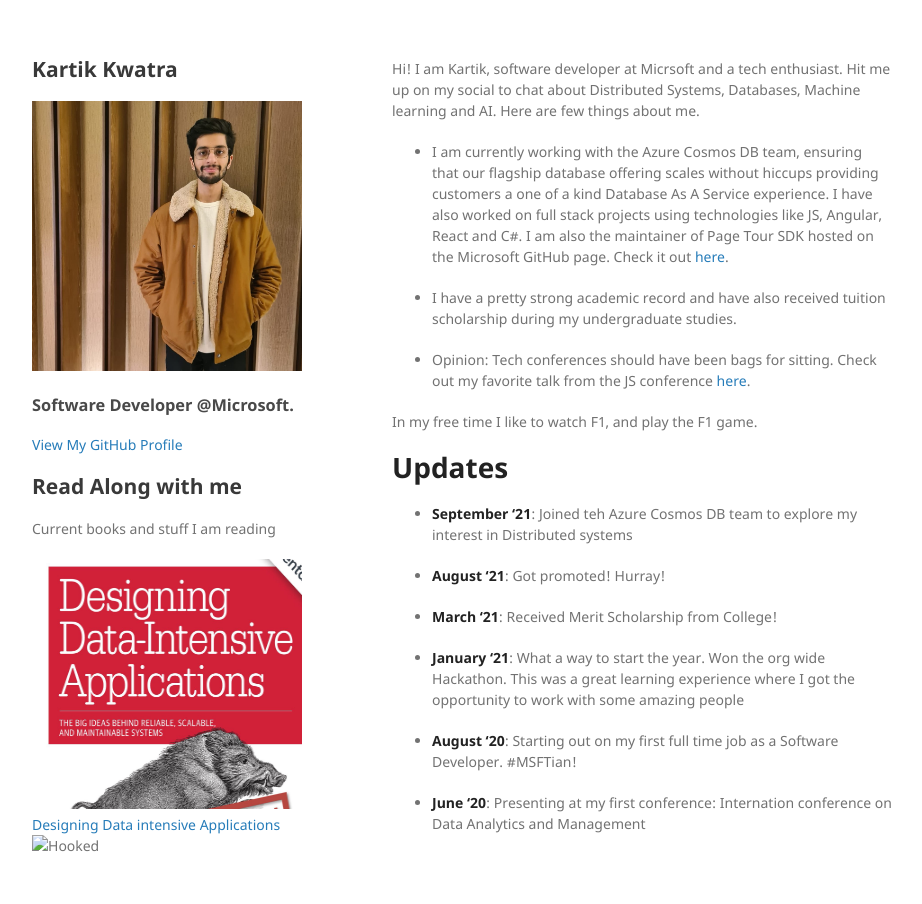
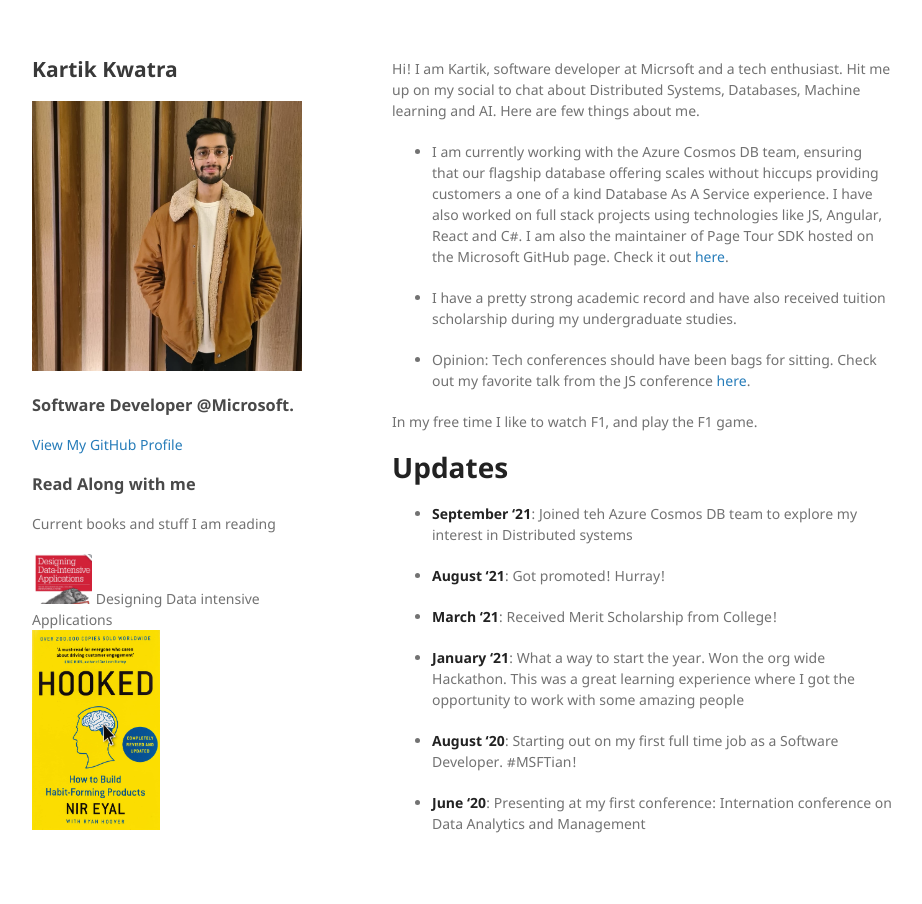
Before and after one commit to Kartikdot/Kartikdot.github.io, a Jekyll site: the page built from index.md, in a window 1280 px wide. Shown: the whole page, without its empty margins (178-1100 px from the left). Built offline with Jekyll 4.4.1, drawn with Linux system fonts in a browser that asks for light colours.

Commit message:
more changes

```diff
--- a/_layouts/default.html
+++ b/_layouts/default.html
@@ -27,12 +27,14 @@
         <p class="view"><a href="{{ site.github.owner_url }}">View My GitHub Profile</a></p>
         {% endif %}
 
-        <h2>Read Along with me</h2>
+        <h3>Read Along with me</h3>
         <P>Current books and stuff I am reading</P>
 
-        <img src="/assets/img/DDIA.jpeg" style="height: 250px; aspect-ratio: initial;" alt="Designing Data Intensive Applications"/>
-        <a href="">Designing Data intensive Applications</a>
-        <img class="thumbnail" src="" alt="Hooked"/>
+        <div>
+          <img src="/assets/img/DDIA.jpeg" style="height: 50px; aspect-ratio: initial;" alt="Designing Data Intensive Applications"/>
+          <span>Designing Data intensive Applications</span>
+        </div>
+        <img class="thumbnail" src="/assets/img/hooked.jpg" alt="Hooked"/>
 
       </header>
       <section>
```
Also changed, not shown: assets/img/hooked.jpg (added).
